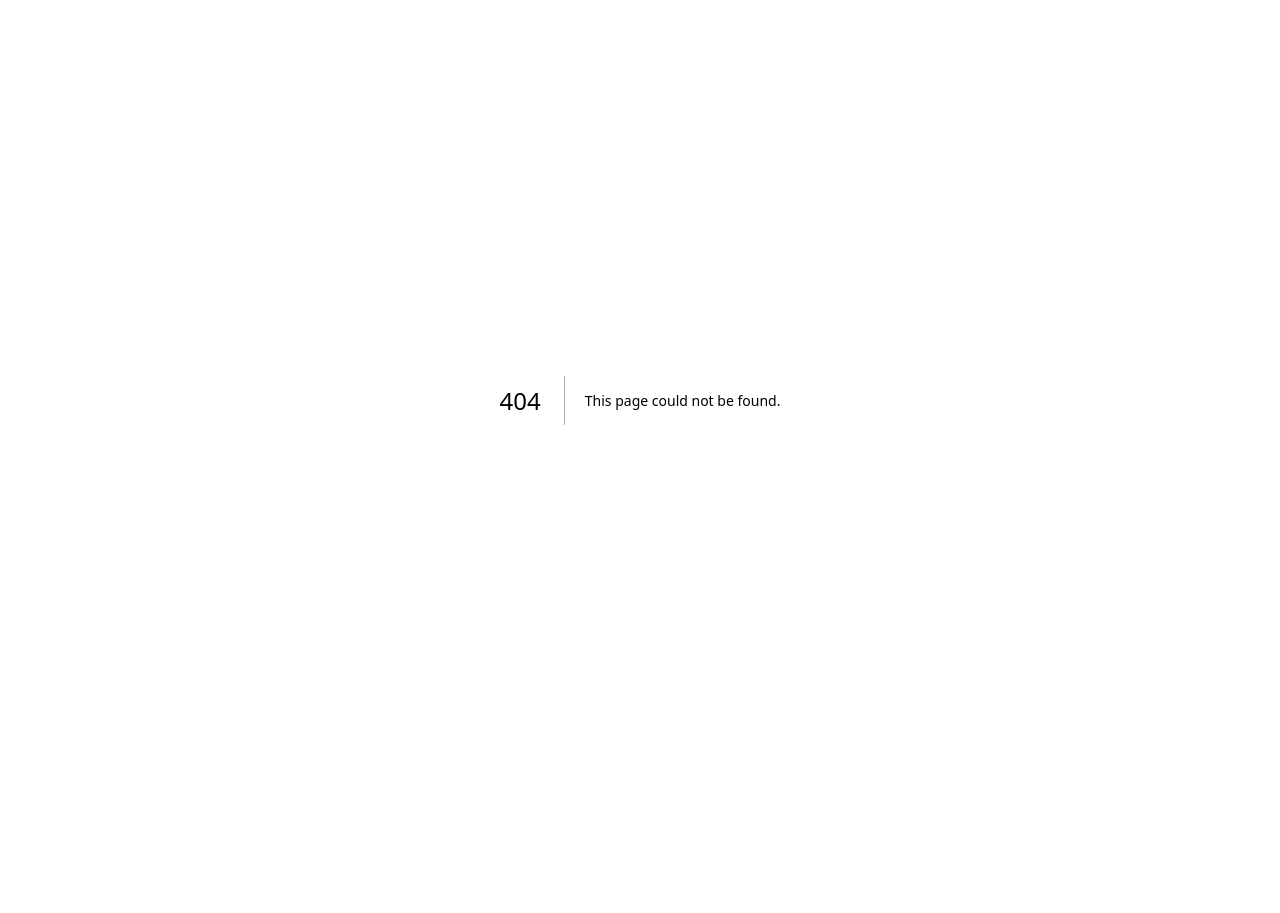
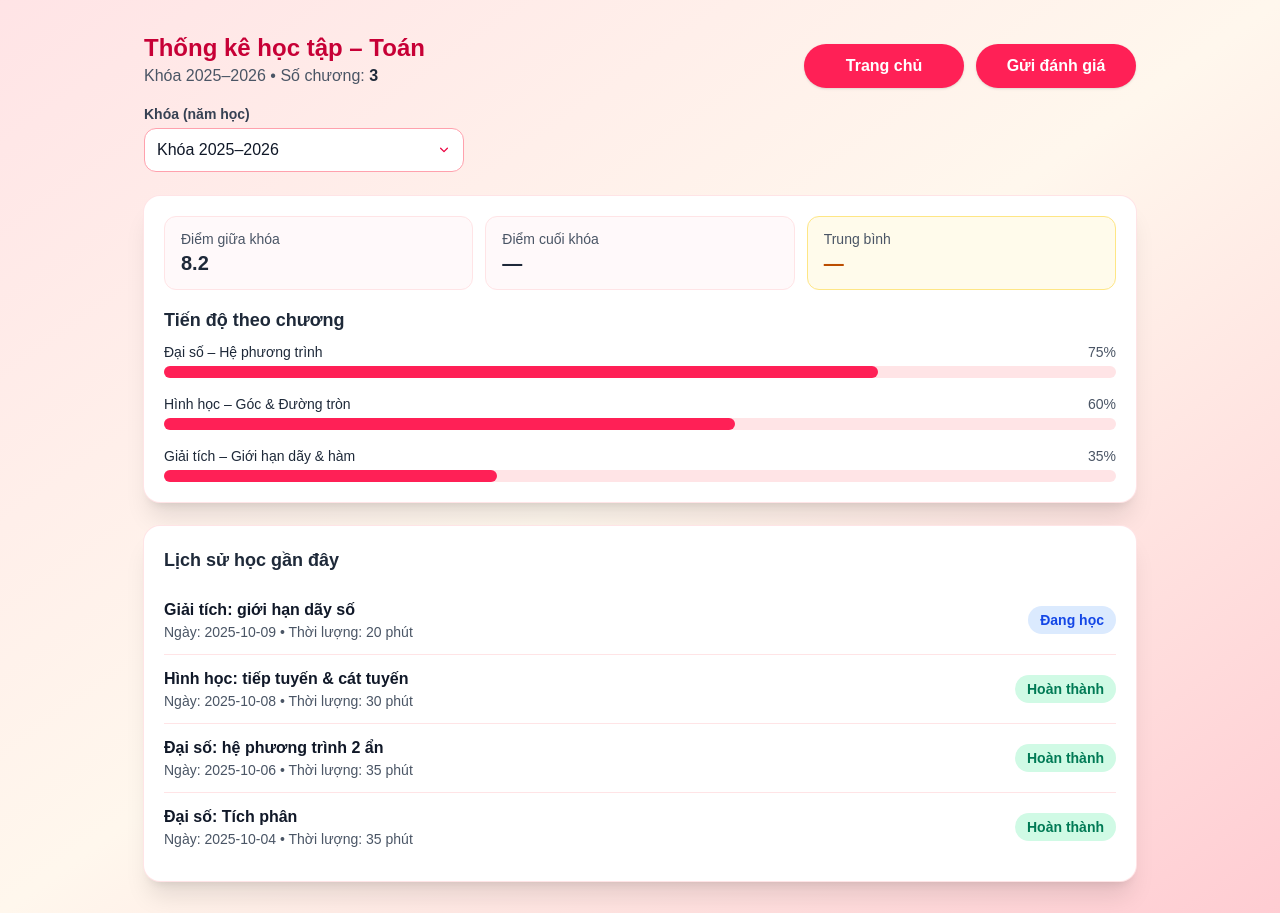
Before and after one commit to Imagine-Astronomy-THTV/Full-Project_be-and-fe_JAVA_uth, a Next.js app in the folder fe_next_project/: page /stats in a window 1280 px wide. Before the commit this address had no page. Before the commit the page ends 800 px from the top, so only its background shows below. Built offline with nearby package versions, Linux system fonts and the light colour scheme.

Commit message:
diem so hoc sinh

```diff
--- /dev/null
+++ b/fe_next_project/src/app/stats/page.tsx
@@ -0,0 +1,225 @@
+"use client";
+
+import React, { useState } from "react";
+import Link from "next/link";
+
+type Chapter = { name: string; percent: number };
+type History = { date: string; topic: string; duration: string; status: "Hoàn thành" | "Đang học" };
+
+type YearCourse = {
+  name: string; // ví dụ "Khóa 2025–2026"
+  math: {
+    mid: number | null;   // điểm giữa khóa (có thể chưa có)
+    final: number | null; // điểm cuối khóa (có thể chưa có)
+    chapters: Chapter[];  // tiến độ theo chương
+  };
+  history: History[];
+};
+
+// ====== DỮ LIỆU MẪU CHO CÁC KHÓA ======
+const years: Record<string, YearCourse> = {
+  "2023_2024": {
+    name: "Khóa 2023–2024",
+    math: {
+      mid: 7.6,
+      final: 8.1,
+      chapters: [
+        { name: "Đại số cơ bản", percent: 100 },
+        { name: "Hình học phẳng", percent: 95 },
+        { name: "Giải tích nhập môn", percent: 88 },
+      ],
+    },
+    history: [
+      { date: "2024-05-20", topic: "Ôn tập cuối khóa", duration: "40 phút", status: "Hoàn thành" },
+      { date: "2024-04-18", topic: "Hình học: đường tròn nội/ngoại tiếp", duration: "35 phút", status: "Hoàn thành" },
+    ],
+  },
+  "2024_2025": {
+    name: "Khóa 2024–2025",
+    math: {
+      mid: 8.0,
+      final: 8.5,
+      chapters: [
+        { name: "Đại số nâng cao", percent: 100 },
+        { name: "Hình học không gian", percent: 92 },
+        { name: "Giải tích 1", percent: 84 },
+      ],
+    },
+    history: [
+      { date: "2025-05-15", topic: "Giải tích: đạo hàm ứng dụng", duration: "30 phút", status: "Hoàn thành" },
+      { date: "2025-03-12", topic: "Không gian: hình chóp – thể tích", duration: "25 phút", status: "Hoàn thành" },
+    ],
+  },
+  "2025_2026": {
+    name: "Khóa 2025–2026",
+    math: {
+      mid: 8.2,
+      final: null, // chưa thi cuối khóa
+      chapters: [
+        { name: "Đại số – Hệ phương trình", percent: 75 },
+        { name: "Hình học – Góc & Đường tròn", percent: 60 },
+        { name: "Giải tích – Giới hạn dãy & hàm", percent: 35 },
+      ],
+    },
+    history: [
+      { date: "2025-10-09", topic: "Giải tích: giới hạn dãy số", duration: "20 phút", status: "Đang học" },
+      { date: "2025-10-08", topic: "Hình học: tiếp tuyến & cát tuyến", duration: "30 phút", status: "Hoàn thành" },
+      { date: "2025-10-06", topic: "Đại số: hệ phương trình 2 ẩn", duration: "35 phút", status: "Hoàn thành" },
+      { date: "2025-10-04", topic: "Đại số: Tích phân ", duration: "35 phút", status: "Hoàn thành" },
+
+    ],
+  },
+};
+
+export default function StudentMathStatsPage() {
+  // Khóa mặc định là năm hiện tại
+  const [yearKey, setYearKey] = useState<keyof typeof years>("2025_2026");
+  const cur = years[yearKey];
+
+  // Tính điểm TB nếu có đủ mid & final
+  const avg =
+    cur.math.mid != null && cur.math.final != null
+      ? Number(((cur.math.mid + cur.math.final) / 2).toFixed(2))
+      : null;
+
+  // Lịch sử: ưu tiên "Đang học" lên trước, sau đó theo ngày giảm dần
+  const sortedHistory = [...cur.history].sort((a, b) => {
+    if (a.status !== b.status) return a.status === "Đang học" ? -1 : 1;
+    return b.date.localeCompare(a.date);
+  });
+
+  // Tiện ích format điểm
+  const fmt = (n: number | null) => (n == null ? "—" : n.toFixed(1));
+
+  return (
+    <div className="min-h-screen bg-gradient-to-br from-rose-100 via-orange-50 to-rose-200">
+      <div className="mx-auto max-w-5xl px-4 py-8">
+        {/* Header + actions */}
+        <div className="flex flex-col gap-3 sm:flex-row sm:items-end sm:justify-between">
+          <div>
+            <h1 className="text-2xl font-extrabold text-rose-700">Thống kê học tập – Toán</h1>
+            <p className="text-gray-600">
+              {cur.name} • Số chương:{" "}
+              <span className="font-semibold text-gray-800">{cur.math.chapters.length}</span>
+            </p>
+          </div>
+
+          <div className="flex gap-3">
+            <Link
+              href="/login" // lua dia chi cua tung trang can dung
+              className="inline-flex h-11 min-w-[160px] items-center justify-center rounded-full bg-rose-500 px-5 font-semibold text-white shadow hover:bg-rose-600"
+            >
+              Trang chủ
+            </Link>
+            <Link
+              href="/feedback"
+              className="inline-flex h-11 min-w-[160px] items-center justify-center rounded-full bg-rose-500 px-5 font-semibold text-white shadow hover:bg-rose-600"
+            >
+              Gửi đánh giá
+            </Link>
+          </div>
+        </div>
+
+        {/* Bộ chọn Khóa (năm học) */}
+        <div className="mt-4">
+          <label className="mb-1 block text-sm font-semibold text-gray-700">Khóa (năm học)</label>
+          <div className="relative w-full sm:w-80">
+            <select
+              value={yearKey}
+              onChange={(e) => setYearKey(e.target.value as keyof typeof years)}
+              className="h-11 w-full appearance-none rounded-xl border border-rose-300 bg-white px-3 pr-10 text-gray-900 focus:outline-none focus:ring-2 focus:ring-rose-400"
+            >
+              {Object.entries(years).map(([key, y]) => (
+                <option key={key} value={key}>
+                  {y.name}
+                </option>
+              ))}
+            </select>
+            <span className="pointer-events-none absolute inset-y-0 right-3 flex items-center">
+              <svg viewBox="0 0 20 20" fill="currentColor" className="h-4 w-4 text-rose-600">
+                <path
+                  fillRule="evenodd"
+                  d="M5.23 7.21a.75.75 0 011.06.02L10 10.94l3.71-3.71a.75.75 0 111.06 1.06l-4.24 4.24a.75.75 0 01-1.06 0L5.21 8.29a.75.75 0 01.02-1.08z"
+                  clipRule="evenodd"
+                />
+              </svg>
+            </span>
+          </div>
+        </div>
+
+        {/* Cards */}
+        <div className="mt-6 grid grid-cols-1 gap-6">
+          {/* Điểm & tiến độ Toán */}
+          <section className="rounded-2xl bg-white p-5 shadow-xl ring-1 ring-rose-100">
+            <div className="mb-4 grid grid-cols-1 gap-3 sm:grid-cols-3">
+              <Stat label="Điểm giữa khóa" value={fmt(cur.math.mid)} />
+              <Stat label="Điểm cuối khóa" value={fmt(cur.math.final)} />
+              <Stat label="Trung bình" value={avg == null ? "—" : avg.toFixed(2)} highlight />
+            </div>
+
+            <h2 className="mb-2 text-lg font-bold text-gray-800">Tiến độ theo chương</h2>
+            <div className="space-y-4">
+              {cur.math.chapters.map((c) => (
+                <div key={c.name}>
+                  <div className="mb-1 flex items-center justify-between text-sm">
+                    <span className="font-medium text-gray-800">{c.name}</span>
+                    <span className="text-gray-600">{c.percent}%</span>
+                  </div>
+                  <div className="h-3 w-full rounded-full bg-rose-100">
+                    <div
+                      className="h-3 rounded-full bg-rose-500"
+                      style={{ width: `${c.percent}%` }}
+                      aria-label={`Tiến độ ${c.name}: ${c.percent}%`}
+                    />
+                  </div>
+                </div>
+              ))}
+            </div>
+          </section>
+
+          {/* Lịch sử học – ưu tiên "Đang học" lên trước */}
+          <section className="rounded-2xl bg-white p-5 shadow-xl ring-1 ring-rose-100">
+            <h2 className="mb-3 text-lg font-bold text-gray-800">Lịch sử học gần đây</h2>
+            <ul className="divide-y divide-rose-100">
+              {sortedHistory.map((h, i) => (
+                <li key={i} className="flex flex-col gap-1 py-3 sm:flex-row sm:items-center sm:justify-between">
+                  <div>
+                    <p className="font-semibold text-gray-900">{h.topic}</p>
+                    <p className="text-sm text-gray-600">
+                      Ngày: {h.date} • Thời lượng: {h.duration}
+                    </p>
+                  </div>
+                  <span
+                    className={
+                      "inline-flex w-max rounded-full px-3 py-1 text-sm font-semibold " +
+                      (h.status === "Đang học"
+                        ? "bg-blue-100 text-blue-700"
+                        : "bg-emerald-100 text-emerald-700")
+                    }
+                  >
+                    {h.status}
+                  </span>
+                </li>
+              ))}
+            </ul>
+          </section>
+        </div>
+      </div>
+    </div>
+  );
+}
+
+/* ---- component nhỏ cho số liệu ---- */
+function Stat({ label, value, highlight = false }: { label: string; value: string; highlight?: boolean }) {
+  return (
+    <div
+      className={
+        "rounded-xl border px-4 py-3 " +
+        (highlight ? "border-amber-200 bg-amber-50 text-amber-700" : "border-rose-100 bg-rose-50/40 text-gray-800")
+      }
+    >
+      <div className="text-sm text-gray-600">{label}</div>
+      <div className="text-xl font-bold">{value}</div>
+    </div>
+  );
+}
```
